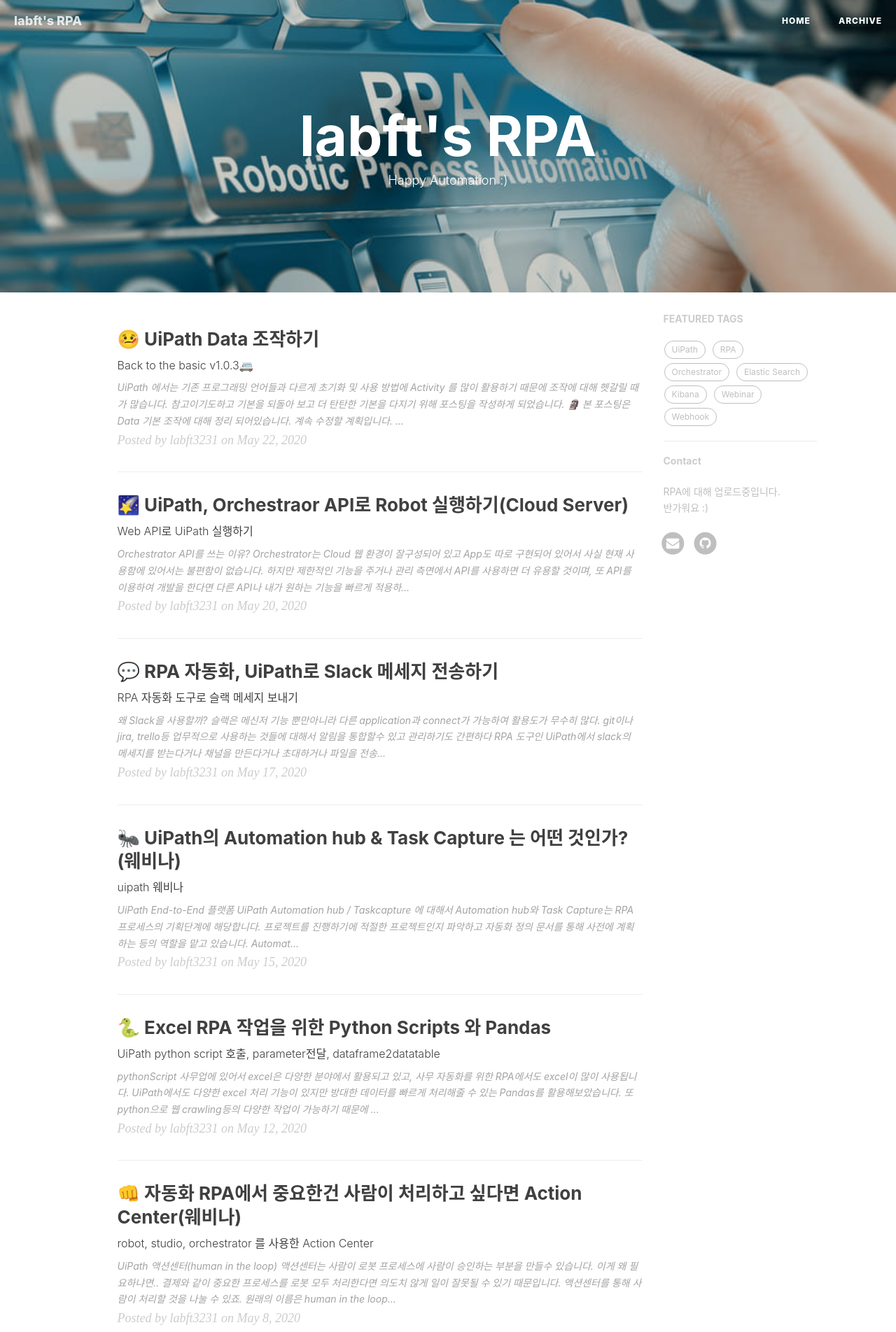
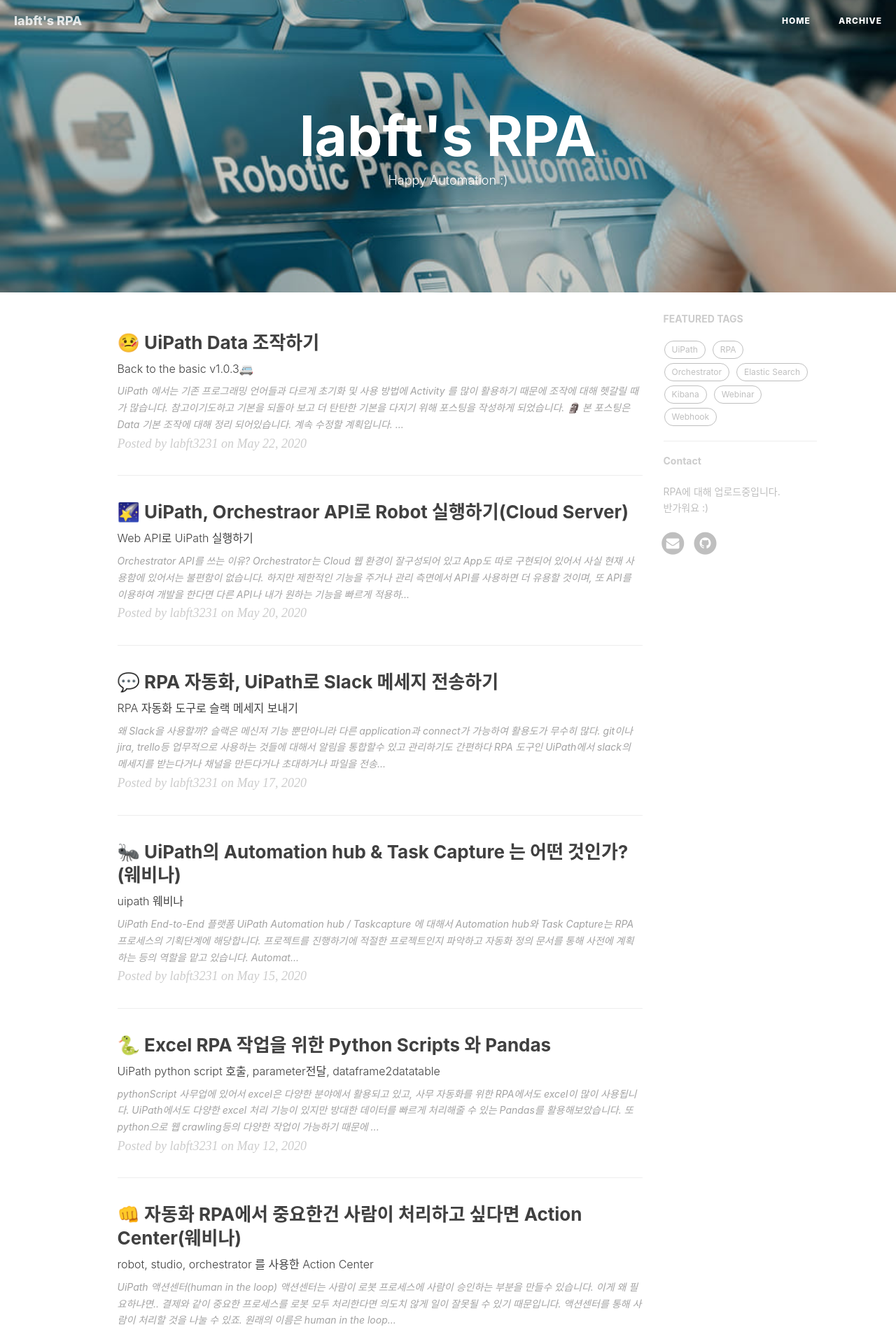
Before and after one commit to labft3231/labft3231.github.io, a Jekyll site: the page built from index.html, in a window 1280 px wide. Shown: the top 1904 px of the page at 70% size. Built offline with Jekyll 4.4.1, drawn with Linux system fonts in a browser that asks for light colours; nearby versions of some CDN libraries; the list of posts is cut into pages by our own code; comment, search, counter and statistics services are not loaded.

Commit message:
MOD: 기능수정

```diff
--- a/_includes/head.html
+++ b/_includes/head.html
@@ -45,7 +45,7 @@
     <link rel="stylesheet" href="{{ "/css/bootstrap.min.css" | prepend: site.baseurl }}">
 
     <!-- Custom CSS -->
-    <link rel="stylesheet" href="{{ "/css/hux-blog.min.css" | prepend: site.baseurl }}">
+    <link rel="stylesheet" href="{{ "/css/hux-blog.css" | prepend: site.baseurl }}">
 
     <!-- Custom Fonts -->
     <!-- <link href="http://maxcdn.bootstrapcdn.com/font-awesome/4.3.0/css/font-awesome.min.css" rel="stylesheet" type="text/css"> -->
--- a/css/hux-blog.css
+++ b/css/hux-blog.css
@@ -1173,14 +1173,15 @@ samp {
   text-decoration: none;
   color: #0085a1;
 }
+
 .post-preview > a > .post-title {
-  font-size: 21px;
+  font-size: 16px;
   line-height: 1.3;
   margin-top: 35px;
   margin-bottom: 8px;
 }
 .post-preview > a > .post-subtitle {
-  font-size: 15px;
+  font-size: 14px;
   line-height: 1.3;
   margin: 0;
   font-weight: 300;
@@ -1189,7 +1190,7 @@ samp {
 .post-preview > .post-meta {
   font-family: 'Lora', 'Times New Roman', serif;
   color: #cccccc;
-  font-size: 16px;
+  font-size: 13px;
   font-style: italic;
   margin-top: 0;
 }
@@ -1204,7 +1205,7 @@ samp {
 }
 @media only screen and (min-width: 768px) {
   .post-preview > a > .post-title {
-    font-size: 30px;
+    font-size: 26px;
     line-height: 1.3;
     margin-bottom: 10px;
   }
```
Also changed, not shown: _includes/buy-me-a-coffee.html (+1 -1 lines), Gemfile.lock.
